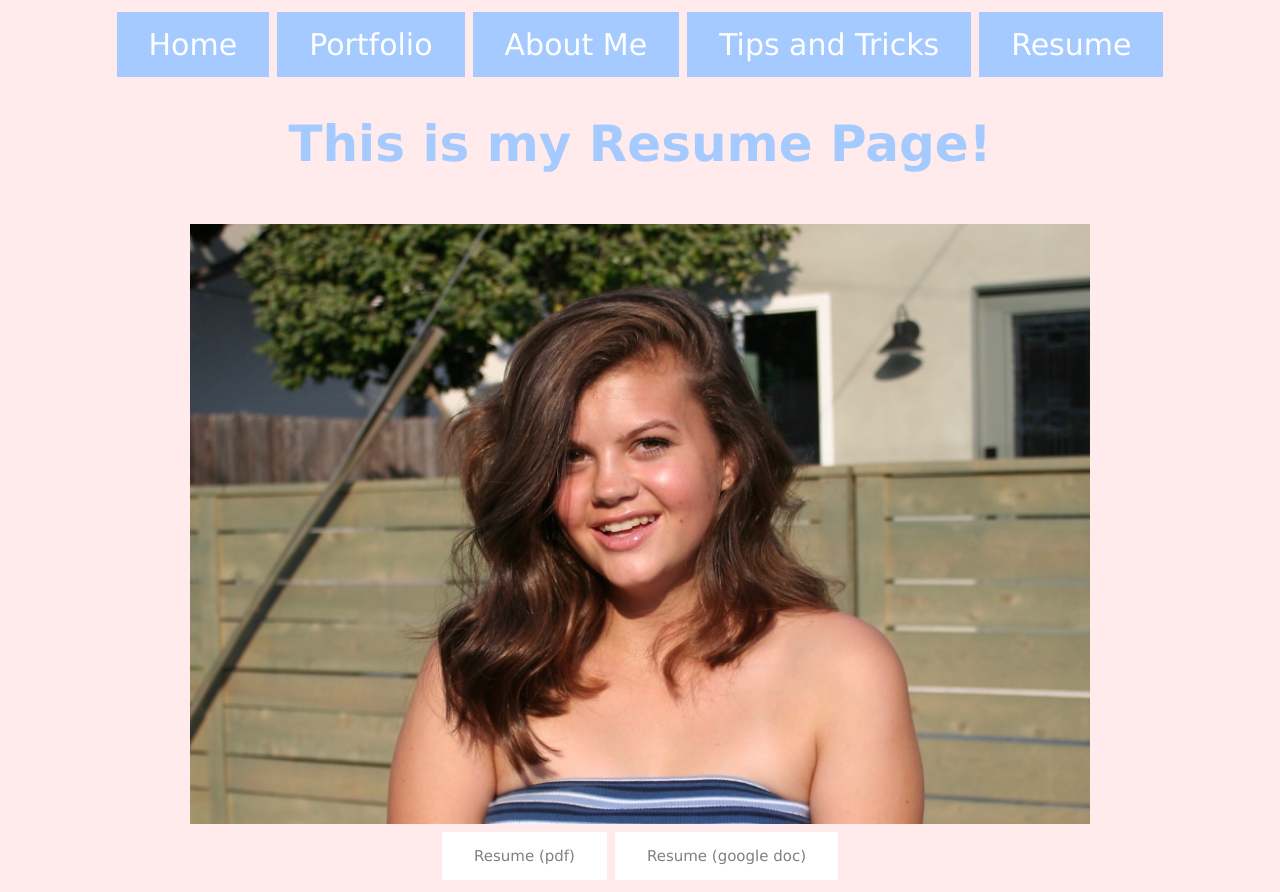
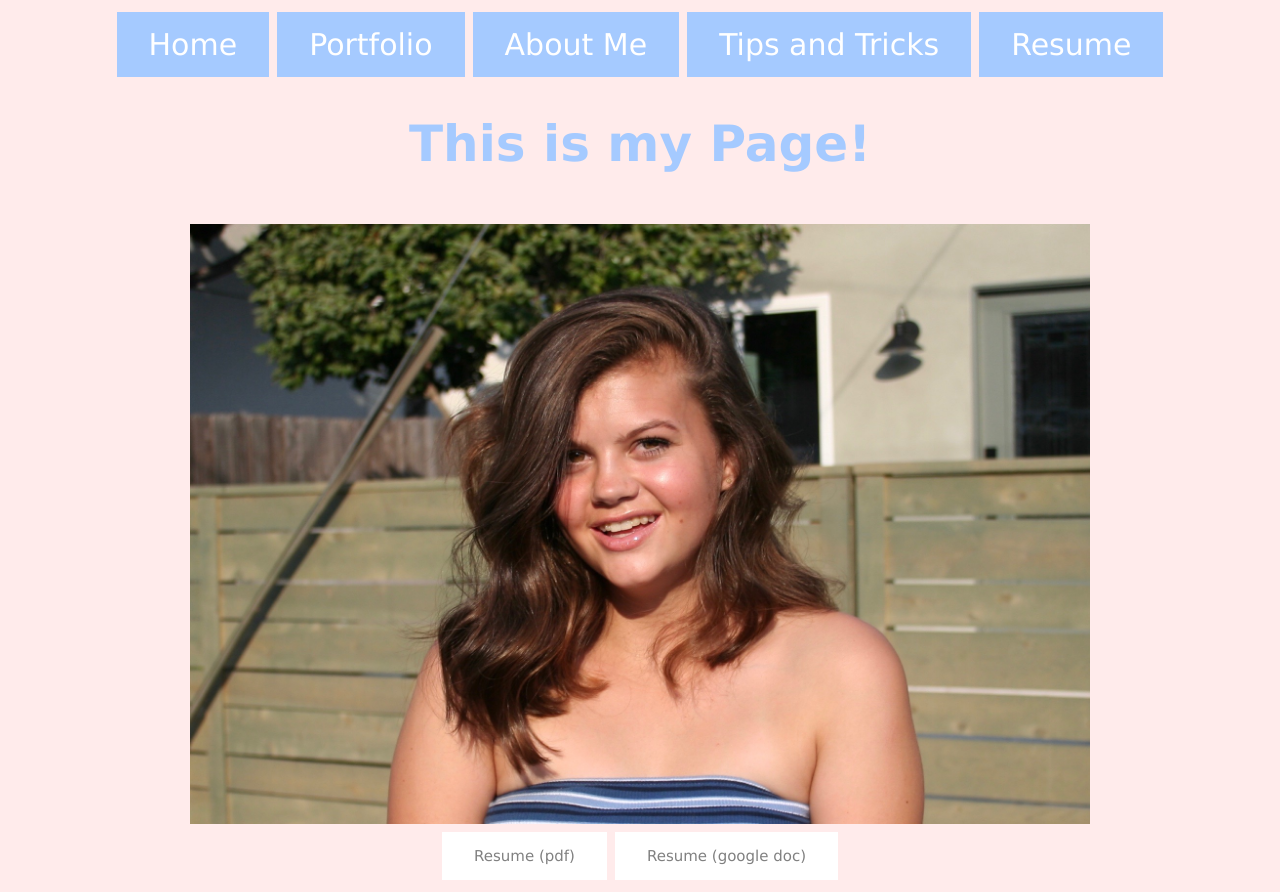
Before and after one commit to millssophia/millssophia.github.io, a plain HTML site: page my-website/resume.html in a window 1280 px wide. Drawn offline with Linux system fonts and the light colour scheme.

Commit message:
Update resume.html

```diff
--- a/my-website/resume.html
+++ b/my-website/resume.html
@@ -56,7 +56,7 @@ body {
     <a href="tipsandtricks.html" class="button">Tips and Tricks</a>
     <a href="resume.html" class="button">Resume</a>
   <div class="a">
-  <h1>This is my Resume Page!</h1>
+  <h1>This is my Page!</h1>
   <br>
     <img src="images/sophia.jpg" alt="My Resume" height="600">
     <br>
```
